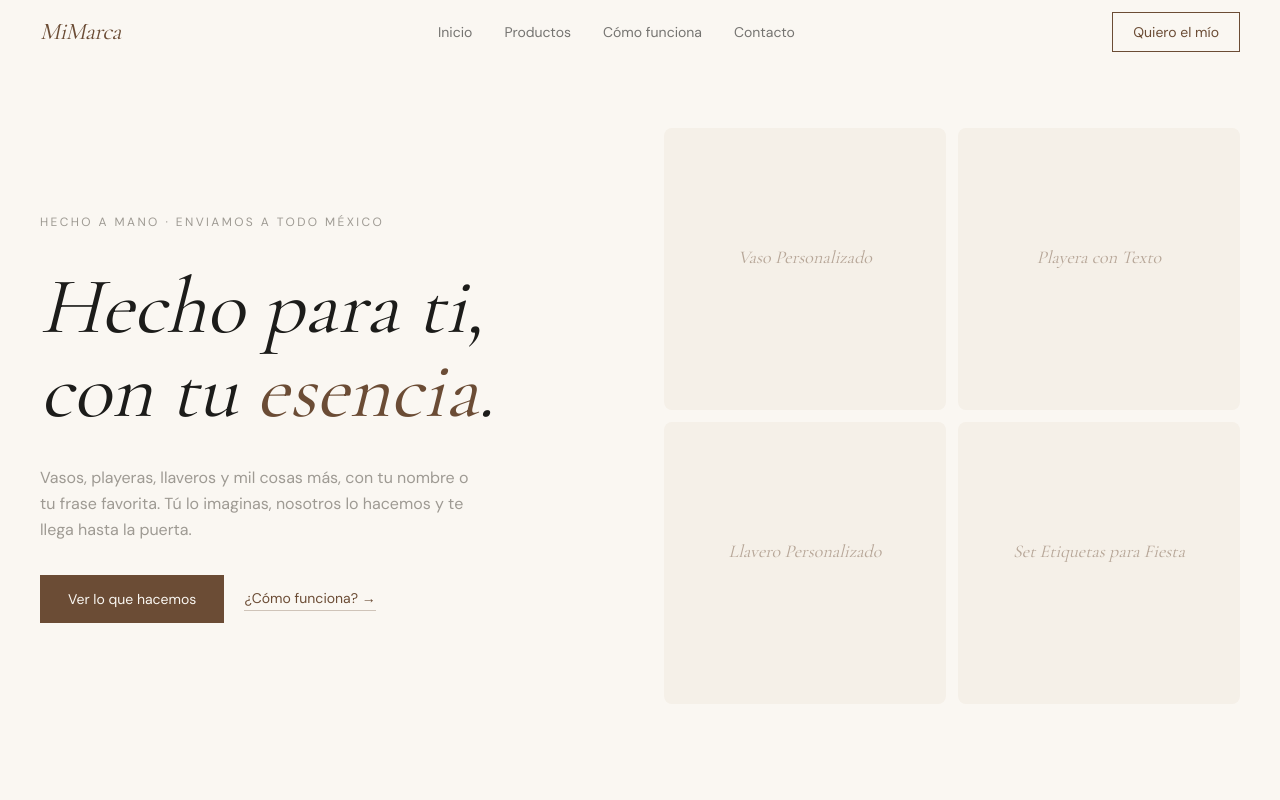
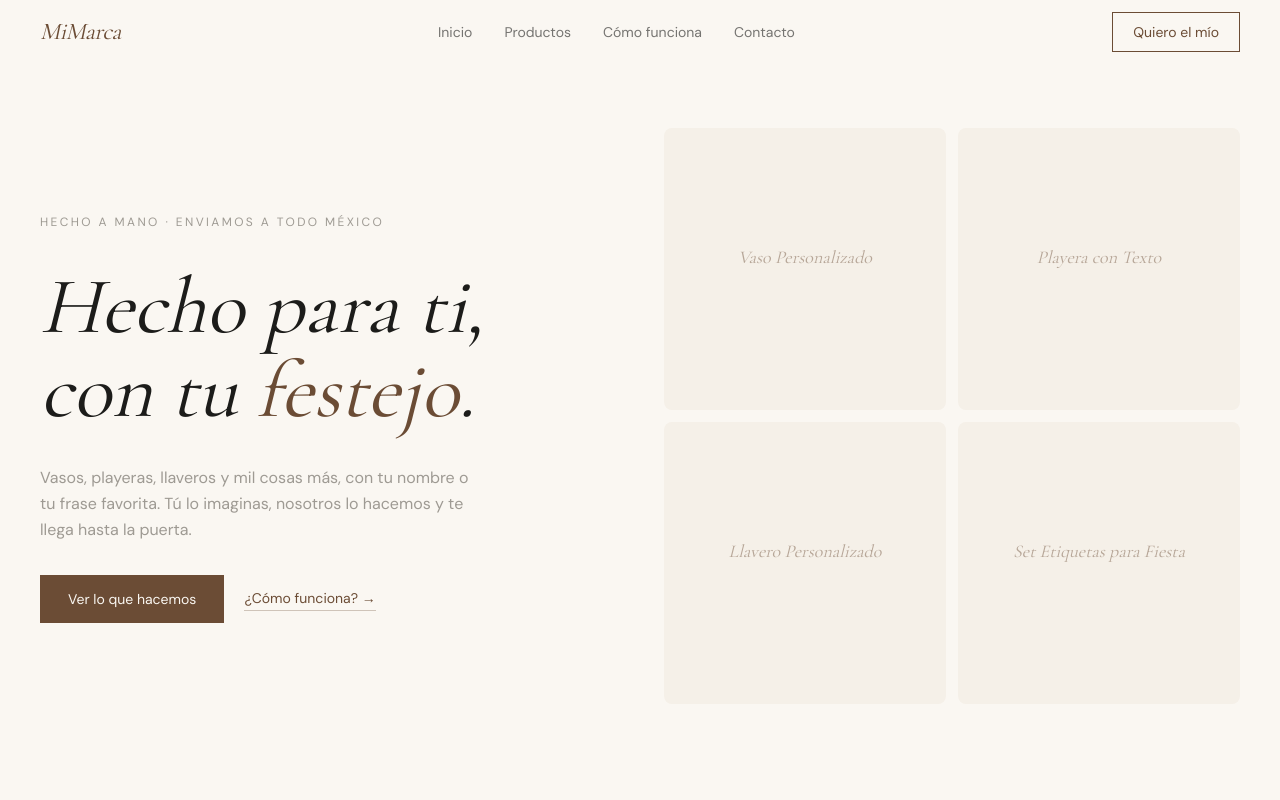
Before and after one commit to MarkiiAk/CortandoVinil, a Next.js app: page / in a window 1280 px wide. Shown: the top 800 px of the page. Built offline with nearby package versions, Linux system fonts and the light colour scheme.

Commit message:
Ajuste en el tiempoo de cambio de palabras

```diff
--- a/components/landing/Hero.tsx
+++ b/components/landing/Hero.tsx
@@ -26,7 +26,7 @@ export function Hero() {
   useEffect(() => {
     const interval = setInterval(() => {
       setIndex((i) => (i + 1) % words.length);
-    }, 2500);
+    }, 1000);
     return () => clearInterval(interval);
   }, []);
 
```
